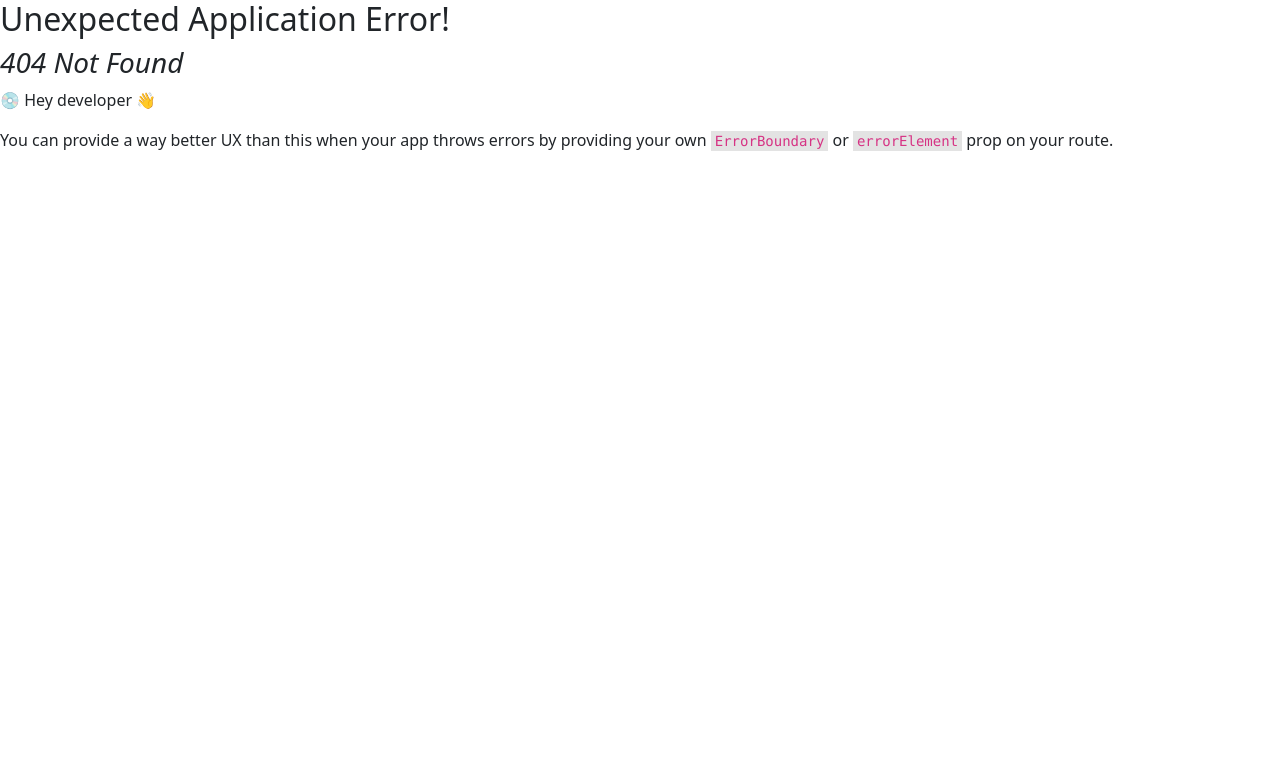
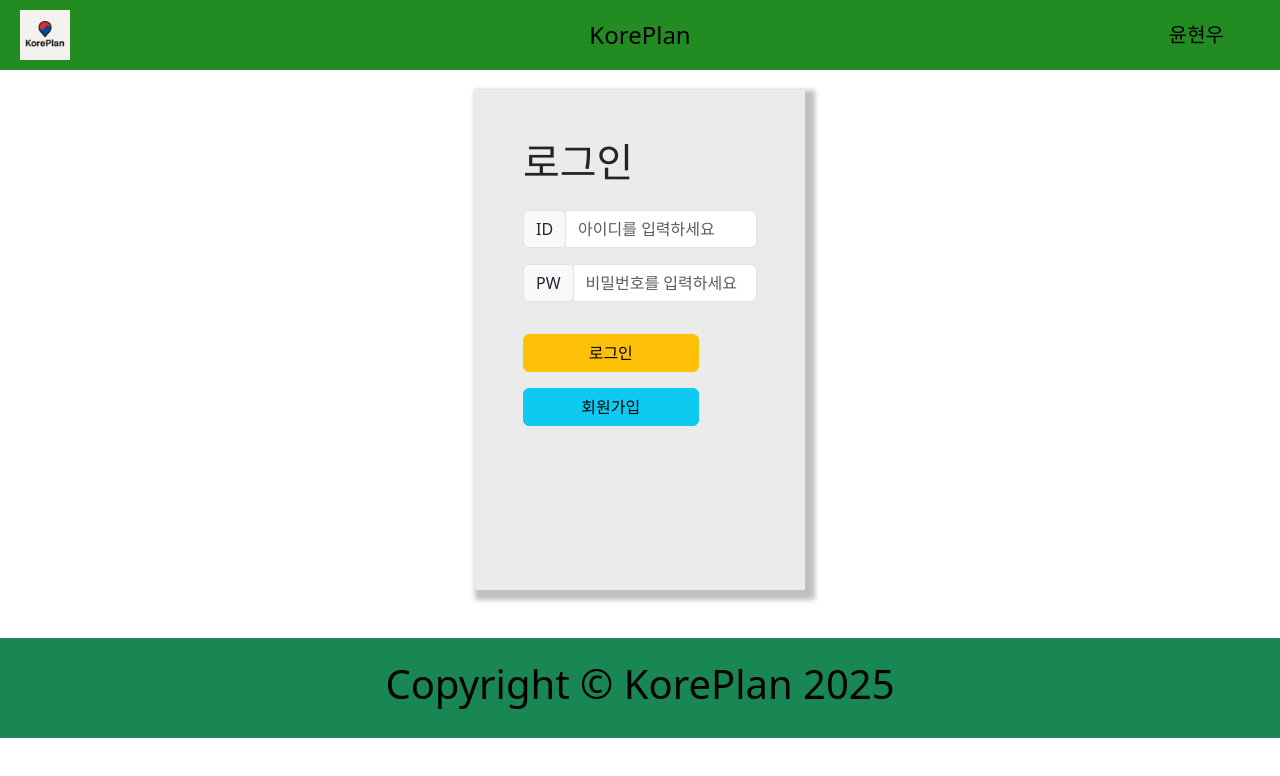
Before and after one commit to SK-Travel/KorePlan-Front, a React (Vite) app: page /signIn in a window 1280 px wide. Before the commit this address had no page. Shown: the top 776 px of the page. Built offline with nearby package versions, Linux system fonts and the light colour scheme.

Commit message:
2025_04_29_(로그인 완료)

```diff
--- a/src/App.jsx
+++ b/src/App.jsx
@@ -1,7 +1,7 @@
-
+import SignInPage from './pages/SignInPage.jsx';
+import SignUpPage from './pages/SignUpPage.jsx';
 import MainPage from "./pages/MainPage.jsx";
 import SearchResult from "./pages/SearchResult.jsx";
-import SignUpPage from './pages/SignUpPage.jsx';
 import TestPage from "./pages/TestPage.jsx";
 import 'bootstrap/dist/css/bootstrap.min.css';
 import { createBrowserRouter, RouterProvider } from "react-router-dom";
@@ -11,7 +11,7 @@ import SpotDetail from "./pages/SpotDetail.jsx";
 export function App() {
   const router = createBrowserRouter([
     { path: "/", element: <TestPage /> }, // 연동용 TEST페이지
-    // { path: "/", element: <SignInPage /> }, // 로그인 페이지
+    { path: "/signIn", element: <SignInPage /> }, // 로그인 페이지
     { path: "/signUp", element: <SignUpPage /> }, // 회원가입
     { path: "/mainPage", element: <MainPage /> }, // 메인 페이지
     { path: "/search", element: <SearchResult /> }, // 검색 결과
--- /dev/null
+++ b/src/component/SignIn/SignInBox.jsx
@@ -0,0 +1,37 @@
+import React from 'react';
+
+const SignInBox = () => {
+    return (
+        <div className="shadow-box">
+            <div className="sign-in-box justify-content-center align-items-center m-5">
+                    <div className="mb-4">
+                        <h1>로그인</h1>
+                    </div>
+                    {/* <!-- 엔터로 submit이 될 수 있게 form 태그를 만들어줌--> */}
+                    <form id="loginForm" action="/user/sign-in" method="post">
+                        {/* <!-- id --> */}
+                        <div className="input-group mb-3">
+                            <div className="input-group-prepend">
+                                <span className="input-group-text">ID</span>
+                            </div>
+                            <input type="text" className="form-control col-8" id="loginId" name="loginId" placeholder="아이디를 입력하세요" />
+                        </div>
+
+                        {/* <!-- 비밀번호 --> */}
+                        <div className="input-group mb-3">
+                            <div className="input-group-prepend">
+                                <span className="input-group-text">PW</span>
+                            </div>
+                            <input type="password" className="form-control col-8" id="password" name="password" placeholder="비밀번호를 입력하세요" />
+                        </div>
+                        {/* <!-- 로그인, 회원가입 버튼 --> */}
+                        <input type="submit" className="btn btn-block btn-warning col-9 mt-3" value="로그인" />
+                        <a className="btn btn-block btn-info col-9 mt-3" href="/signUp">회원가입</a>
+
+                    </form>
+            </div>
+	    </div>
+    );
+};
+
+export default SignInBox;
--- /dev/null
+++ b/src/pages/SignInPage.jsx
@@ -0,0 +1,20 @@
+import React from 'react';
+import '../styles/KorePlan.css'
+import Header from '../component/fragments/Header.jsx';
+import Footer from '../component/fragments/Footer.jsx';
+import SignInBox from '../component/SignIn/SignInBox.jsx';
+
+const SignInPage = () => {
+    return (
+        <div>
+            <Header />
+            <div className="d-flex justify-content-center">
+                <SignInBox />
+            </div>
+
+            <Footer />
+        </div>
+    );
+};
+
+export default SignInPage;
```
